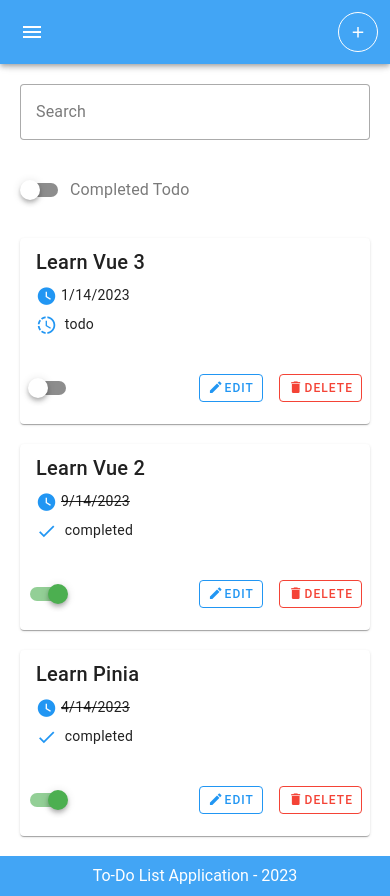
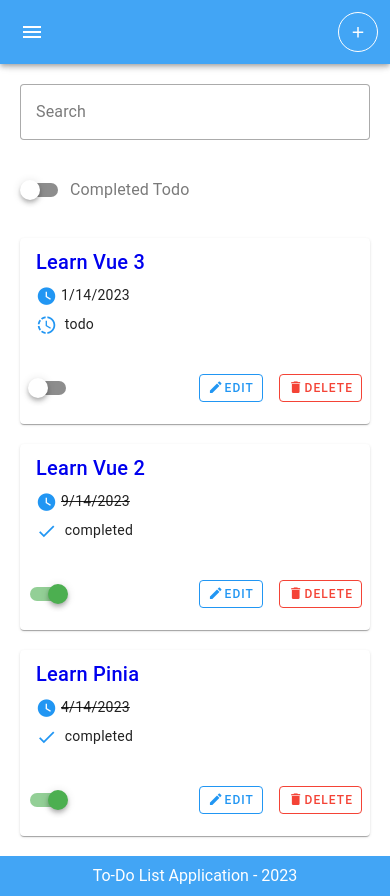
Before and after one commit to muhammederdinc/to-do-app, a Vue app: page /to-do-list in a window 390 px wide. Built offline with nearby package versions, Linux system fonts and the light colour scheme.

Commit message:
feat: add router-link for mobile

```diff
--- a/src/views/TodoListView/TodoListView.vue
+++ b/src/views/TodoListView/TodoListView.vue
@@ -139,7 +139,13 @@ const {
         class="mt-5"
       >
         <v-card-title>
-          {{ todo.title }}
+          <router-link
+            class="text-decoration-none"
+            :to="{ name: 'todoDetail',
+            params: { id: todo.id }}"
+          >
+            {{ todo.title }}
+          </router-link>
         </v-card-title>
 
         <v-card-text class="d-flex flex-column">
```
